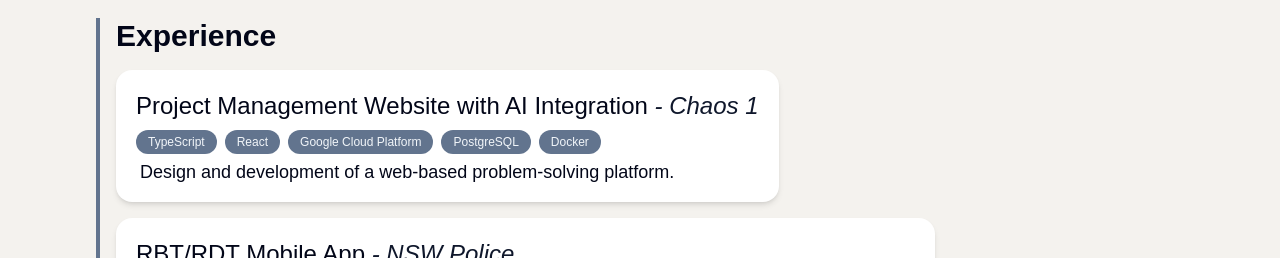
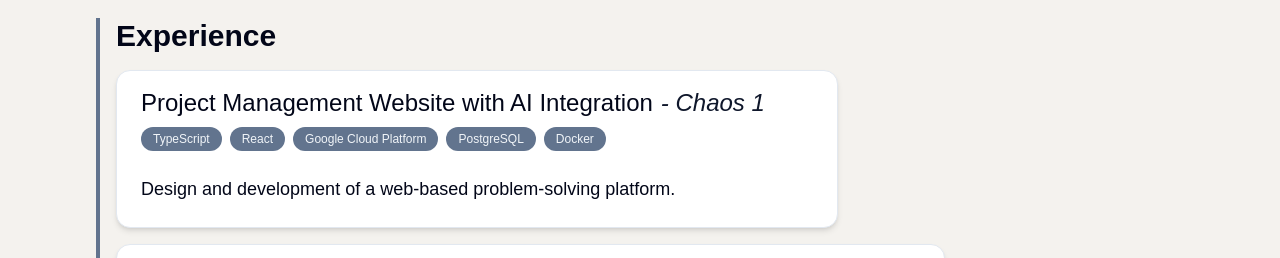
Before and after one commit to samueltint/Portfolio-V2, a React (Vite) app: page / in a window 1280 px wide. Shown: the part 694-952 px from the top of the page. Built offline with nearby package versions, Linux system fonts and the light colour scheme; a web font is replaced by a local one.

Commit message:
overflow fix

```diff
--- a/src/components/Entry.tsx
+++ b/src/components/Entry.tsx
@@ -1,6 +1,7 @@
 import { ExternalLink } from "lucide-react";
 import { Link } from "react-router-dom";
 import { type ReactNode, type JSX } from "react";
+import { Card, CardContent } from "./ui/card";
 
 interface EntryCardProps {
   title: string;
@@ -20,24 +21,20 @@
   children,
 }: EntryCardProps): JSX.Element {
   return (
-    <div
-      className={
-        "relative bg-background p-4 shadow-md rounded-2xl transition-all" +
-        (clickable ? " hover:bg-muted hover:-mx-0.5" : "")
-      }
-    >
-      {showExternal && (
-        <ExternalLink className="absolute top-2 right-2 h-12 w-12 aspect-square p-2 stroke-muted-foreground transition-all" />
-      )}
-      <div className="flex flex-col items-start p-1 gap-2">
-        <div className=" text-xl sm:text-2xl leading-8 text-foreground">
-          {title}
+    <Card className={`relative p-4 ${clickable ? "" : "hover:shadow-md"}`}>
+      <CardContent className="flex flex-col gap-2 pb-2 pt-0 px-2">
+        {/* added min-w-0 so the title container can shrink/truncate inside the header */}
+        <div className="flex items-center text-xl sm:text-2xl leading-8 text-foreground min-w-0 pr-12">
+          <span className="truncate">{title}</span>
           {subtitle && (
-            <span className="py-2 whitespace-nowrap sm:py-0 italic text-xl sm:text-2xl text-accent-foreground font-normal inline">
+            <span className="ml-2 italic text-accent-foreground font-normal truncate">
               {" - " + subtitle}
             </span>
           )}
         </div>
+        {showExternal && (
+          <ExternalLink className="absolute top-2 right-2 h-12 w-12 aspect-square p-2 stroke-muted-foreground transition-all" />
+        )}
         <div className="flex flex-wrap flex-1 gap-2 ">
           {tags && (
             <>
@@ -52,11 +49,11 @@
             </>
           )}
         </div>
-      </div>
-      <div className="pl-2 text-md sm:text-lg whitespace-pre-wrap">
-        {children}
-      </div>
-    </div>
+        <div className="text-md sm:text-lg whitespace-pre-wrap pt-4">
+          {children}
+        </div>
+      </CardContent>
+    </Card>
   );
 }
 
--- /dev/null
+++ b/src/components/ui/card.tsx
@@ -0,0 +1,92 @@
+import * as React from "react"
+
+import { cn } from "@/lib/utils"
+
+function Card({ className, ...props }: React.ComponentProps<"div">) {
+  return (
+    <div
+      data-slot="card"
+      className={cn(
+        "bg-card text-card-foreground flex flex-col gap-6 rounded-xl border py-6 shadow-md hover:shadow-xl transition-shadow",
+        className
+      )}
+      {...props}
+    />
+  )
+}
+
+function CardHeader({ className, ...props }: React.ComponentProps<"div">) {
+  return (
+    <div
+      data-slot="card-header"
+      className={cn(
+        "@container/card-header grid auto-rows-min grid-rows-[auto_auto] items-start gap-2 px-6 min-w-0 has-data-[slot=card-action]:grid-cols-[1fr_auto] [.border-b]:pb-6",
+        className
+      )}
+      {...props}
+    />
+  )
+}
+
+function CardTitle({ className, ...props }: React.ComponentProps<"div">) {
+  return (
+    <div
+      data-slot="card-title"
+      className={cn("leading-none font-semibold", className)}
+      {...props}
+    />
+  )
+}
+
+function CardDescription({ className, ...props }: React.ComponentProps<"div">) {
+  return (
+    <div
+      data-slot="card-description"
+      className={cn("text-muted-foreground text-sm", className)}
+      {...props}
+    />
+  )
+}
+
+function CardAction({ className, ...props }: React.ComponentProps<"div">) {
+  return (
+    <div
+      data-slot="card-action"
+      className={cn(
+        "col-start-2 row-span-2 row-start-1 self-start justify-self-end",
+        className
+      )}
+      {...props}
+    />
+  )
+}
+
+function CardContent({ className, ...props }: React.ComponentProps<"div">) {
+  return (
+    <div
+      data-slot="card-content"
+      className={cn("px-6", className)}
+      {...props}
+    />
+  )
+}
+
+function CardFooter({ className, ...props }: React.ComponentProps<"div">) {
+  return (
+    <div
+      data-slot="card-footer"
+      className={cn("flex items-center px-6 [.border-t]:pt-6", className)}
+      {...props}
+    />
+  )
+}
+
+export {
+  Card,
+  CardHeader,
+  CardFooter,
+  CardTitle,
+  CardAction,
+  CardDescription,
+  CardContent,
+}
--- a/src/index.css
+++ b/src/index.css
@@ -115,6 +115,9 @@
 }
 
 @layer base {
+  html, body {
+    overflow-x: hidden;
+  }
   * {
     @apply border-border outline-ring/50;
   }
```
Also changed, not shown: 1 other file (tests, documents, lock files or other folders).
